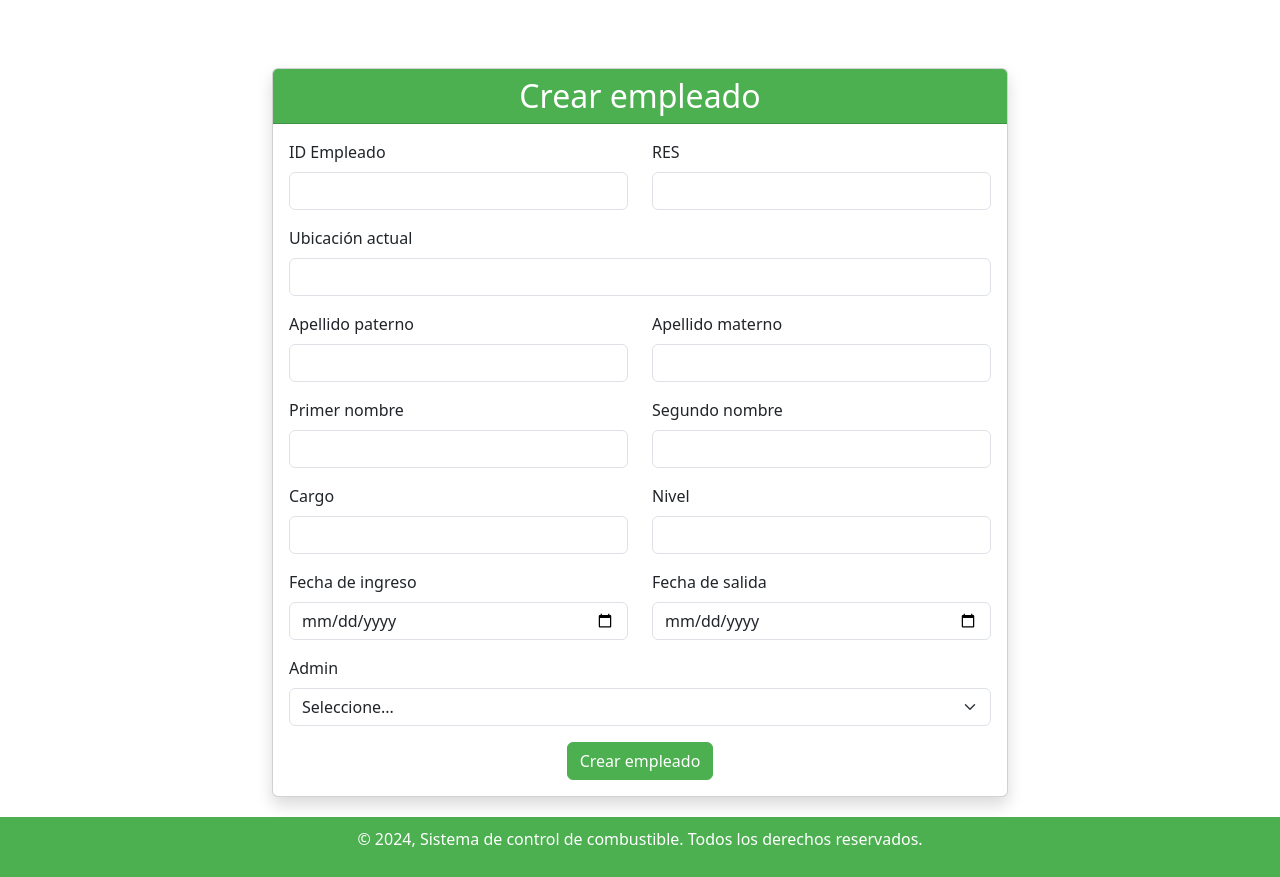
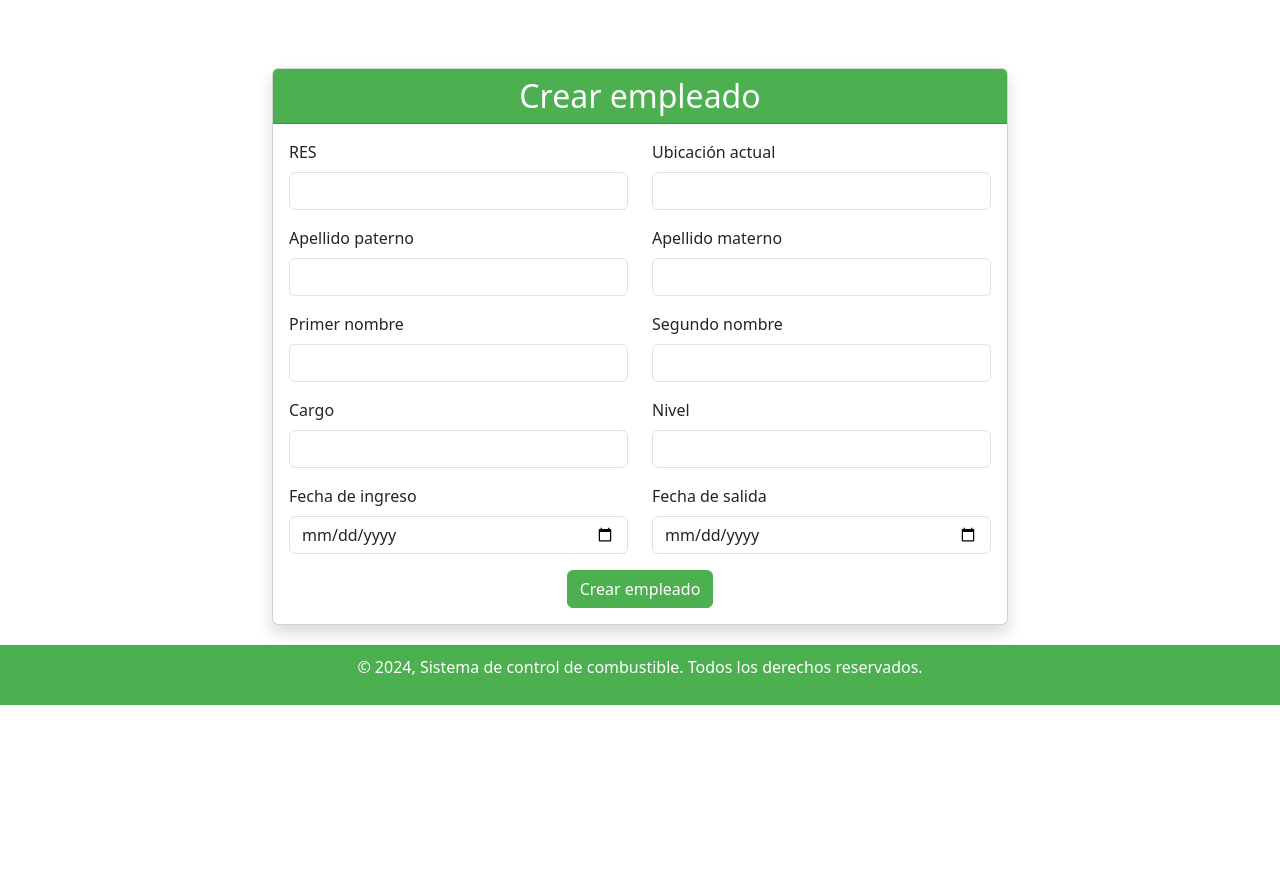
Before and after one commit to LorenzoFerreyra/control_combustible_app, a Django app: page /crear_empleado/ in a window 1280 px wide. Shown: the part 76-953 px from the top of the page. After the commit the page ends 781 px from the top, so only its background shows below. Run offline with Django 5.2, Linux system fonts and the light colour scheme; some libraries are stand-ins or nearby versions.

Commit message:
Craer Empleado template modified

```diff
--- a/control_app/templates/crear_empleado.html
+++ b/control_app/templates/crear_empleado.html
@@ -13,19 +13,17 @@
                     <form method="post">
                         {% csrf_token %}
                         <div class="row">
-                            <div class="col-md-6 mb-3">
-                                <label for="id_id_empleado" class="form-label">ID Empleado</label>
-                                <input type="text" id="id_id_empleado" name="id_empleado" class="form-control" required>
-                            </div>
+
                             <div class="col-md-6 mb-3">
                                 <label for="id_res" class="form-label">RES</label>
                                 <input type="text" id="id_res" name="res" class="form-control">
                             </div>
+                            <div class="col-md-6 mb-3">
+                                <label for="id_ub_actual" class="form-label">Ubicación actual</label>
+                                <input type="text" id="id_ub_actual" name="ub_actual" class="form-control">
+                            </div>
                         </div>
-                        <div class="mb-3">
-                            <label for="id_ub_actual" class="form-label">Ubicación actual</label>
-                            <input type="text" id="id_ub_actual" name="ub_actual" class="form-control">
-                        </div>
+
                         <div class="row">
                             <div class="col-md-6 mb-3">
                                 <label for="id_paterno" class="form-label">Apellido paterno</label>
@@ -66,14 +64,6 @@
                                 <input type="date" id="id_salida" name="salida" class="form-control">
                             </div>
                         </div>
-                        <div class="mb-3">
-                            <label for="id_admin" class="form-label">Admin</label>
-                            <select id="id_admin" name="admin" class="form-select">
-                                <option value="">Seleccione...</option>
-                                <option value="1">Sí</option>
-                                <option value="0">No</option>
-                            </select>
-                        </div>
                         <div class="text-center">
                             <button type="submit" class="btn btn-custom">Crear empleado</button>
                         </div>
```
